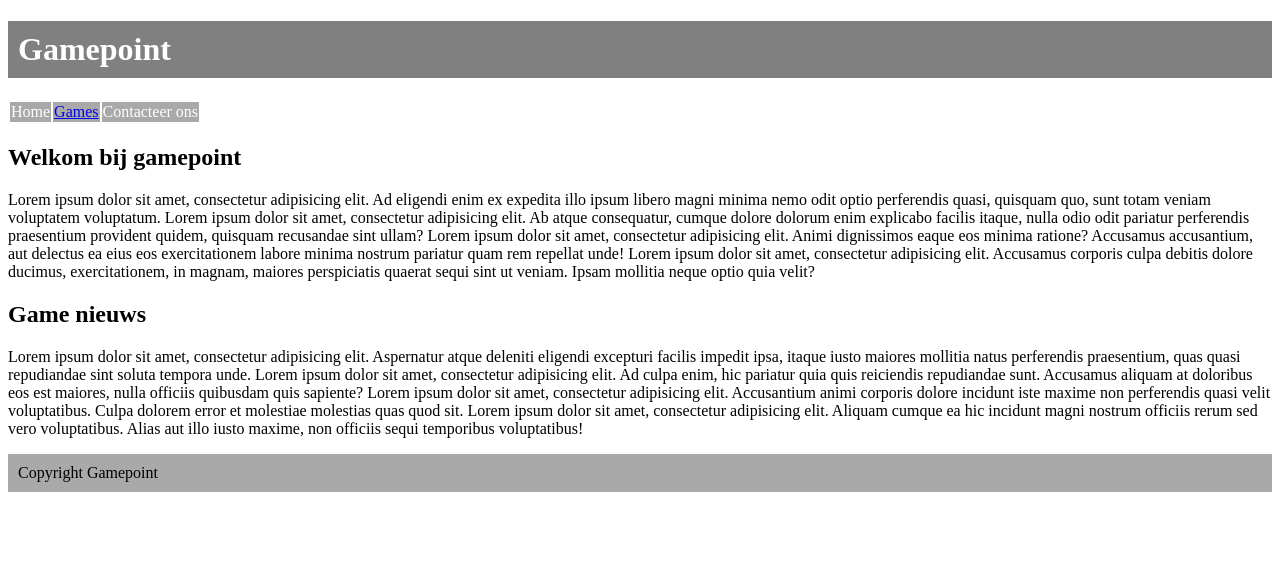
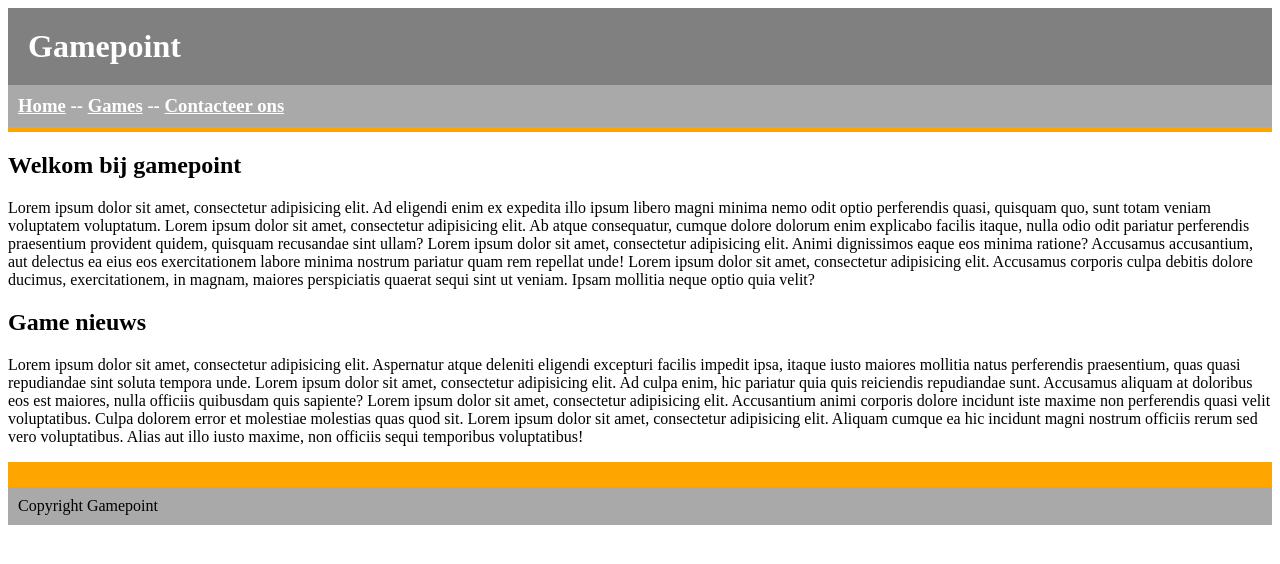
Before and after one commit to semverhaegenPXL/GIT-opdracht, a plain HTML site: page index.html in a window 1280 px wide. Drawn offline with Linux system fonts and the light colour scheme; files that its build step writes are made by us from their sources.

Commit message:
Add files via upload
Games.html toegevoegt

```diff
--- a/index.html
+++ b/index.html
@@ -1,5 +1,5 @@
 <!DOCTYPE html>
-<html lang="en">
+<html lang="en" xmlns="http://www.w3.org/1999/html">
 <head>
     <meta charset="UTF-8">
     <title>Gamepoint</title>
@@ -7,19 +7,21 @@
 </head>
 <body>
 <h1>Gamepoint</h1>
-<table>
- <tr>
-    <td>Home</td>
-    <td><a href="#">Games</a></td>
-    <td>Contacteer ons</td>
- </tr>
-</table>
+<h3>
+    <a href="index.html">Home</a>
+    <span>--</span>
+    <a href="Games.html">Games</a>
+    <span>--</span>
+    <a href="#">Contacteer ons</a>
+</h3>
+<p class="div-float"></p>
 <nav>
     <h2>Welkom bij gamepoint</h2>
 <p>Lorem ipsum dolor sit amet, consectetur adipisicing elit. Ad eligendi enim ex expedita illo ipsum libero magni minima nemo odit optio perferendis quasi, quisquam quo, sunt totam veniam voluptatem voluptatum. Lorem ipsum dolor sit amet, consectetur adipisicing elit. Ab atque consequatur, cumque dolore dolorum enim explicabo facilis itaque, nulla odio odit pariatur perferendis praesentium provident quidem, quisquam recusandae sint ullam? Lorem ipsum dolor sit amet, consectetur adipisicing elit. Animi dignissimos eaque eos minima ratione? Accusamus accusantium, aut delectus ea eius eos exercitationem labore minima nostrum pariatur quam rem repellat unde! Lorem ipsum dolor sit amet, consectetur adipisicing elit. Accusamus corporis culpa debitis dolore ducimus, exercitationem, in magnam, maiores perspiciatis quaerat sequi sint ut veniam. Ipsam mollitia neque optio quia velit?</p>
 <h2>Game nieuws</h2>
 <p>Lorem ipsum dolor sit amet, consectetur adipisicing elit. Aspernatur atque deleniti eligendi excepturi facilis impedit ipsa, itaque iusto maiores mollitia natus perferendis praesentium, quas quasi repudiandae sint soluta tempora unde. Lorem ipsum dolor sit amet, consectetur adipisicing elit. Ad culpa enim, hic pariatur quia quis reiciendis repudiandae sunt. Accusamus aliquam at doloribus eos est maiores, nulla officiis quibusdam quis sapiente? Lorem ipsum dolor sit amet, consectetur adipisicing elit. Accusantium animi corporis dolore incidunt iste maxime non perferendis quasi velit voluptatibus. Culpa dolorem error et molestiae molestias quas quod sit. Lorem ipsum dolor sit amet, consectetur adipisicing elit. Aliquam cumque ea hic incidunt magni nostrum officiis rerum sed vero voluptatibus. Alias aut illo iusto maxime, non officiis sequi temporibus voluptatibus!</p>
 </nav>
+<footer class="div-float"></footer>
 <footer>
     Copyright Gamepoint
 </footer>
--- a/stijl.css
+++ b/stijl.css
@@ -1,12 +1,15 @@
 h1 {
     background: grey;
     color: white;
-    padding: 10px;
+    padding: 20px;
+    margin: 0px;
+    border-collapse: collapse;
 }
-tr {
+h3 {
     padding: 10px;
     background: darkgrey;
     color: white;
+    margin: 0px;
 }
 h2 {
 
@@ -16,3 +19,11 @@ footer {
     color: black;
     padding: 10px;
 }
+.div-float {
+    background: orange;
+    height: 5px;
+    margin: 0px;
+}
+a {
+    color: white;
+}
```
Also changed, not shown: Games.html (added, +52 -0 lines).
